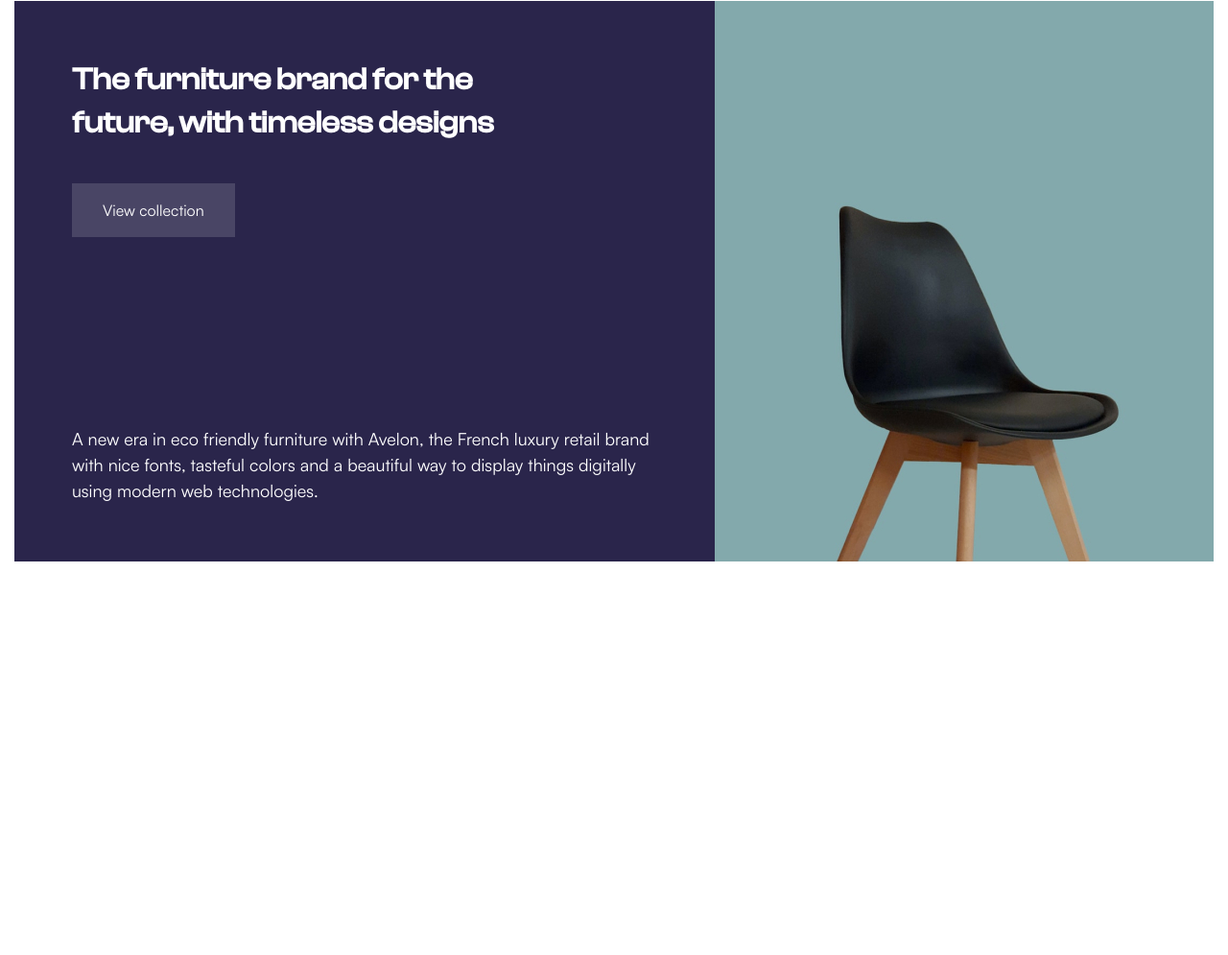
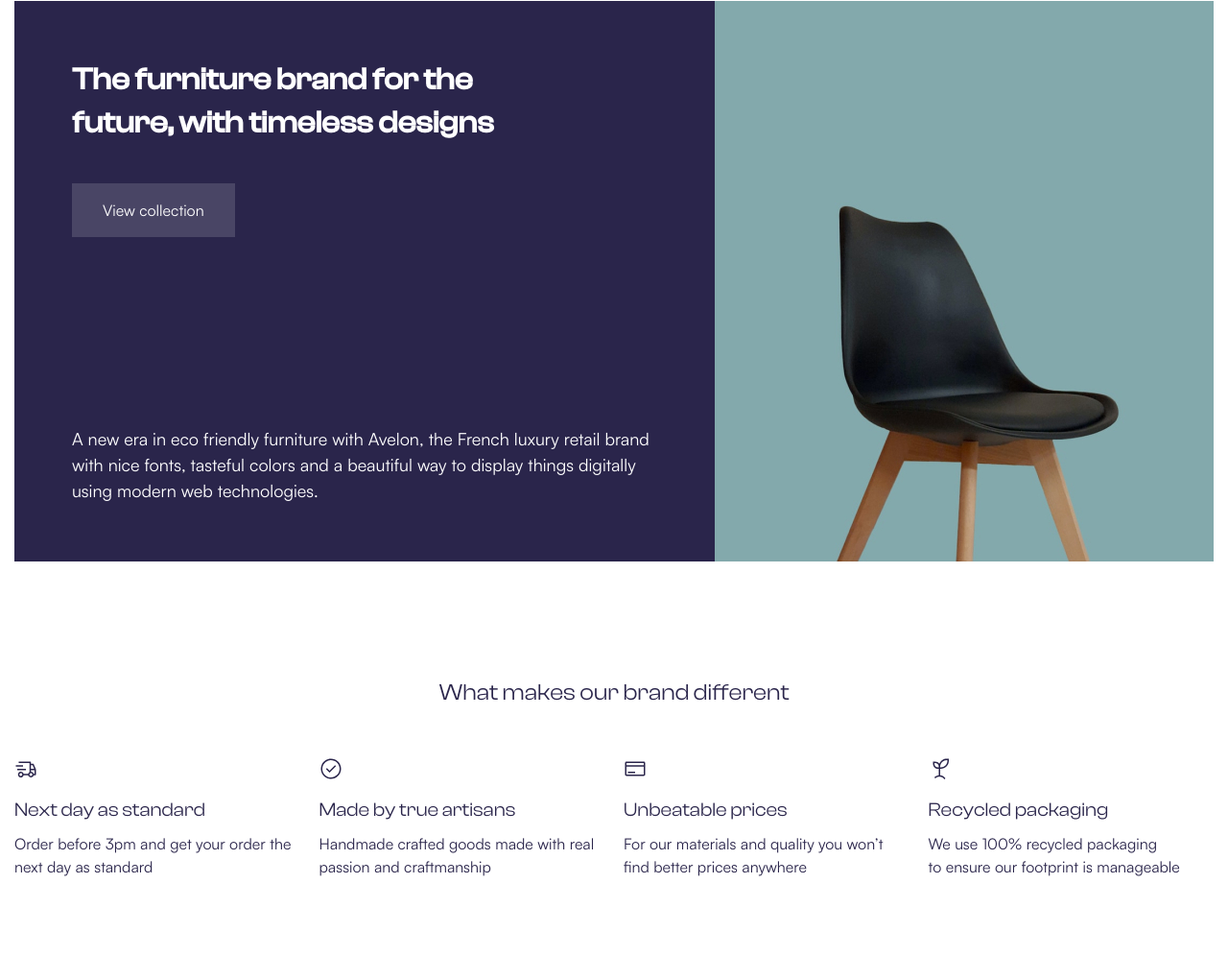
Before and after one commit to WhyDoJo/Avion, a website: page index.html in a window 1280 px wide. Shown: the part 191-1186 px from the top of the page at 96% size. Before the commit the page ends 836 px from the top, so only its background shows below. Drawn offline with Linux system fonts and the light colour scheme.

Commit message:
add section benefits and styles

```diff
--- a/index.html
+++ b/index.html
@@ -122,6 +122,47 @@
           </div>
         </div>
       </section>
+
+      <section class="benefits">
+        <div class="container">
+          <h2 class="title title--small title--centered title--mb-large">
+            What makes our brand different
+          </h2>
+
+          <ul class="benefits__list list-reset grid">
+            <li class="benefits__item benefits__item--next">
+              <h3 class="benefits__subtitle">Next day as standard</h3>
+              <p class="benefits__descr">
+                Order before 3pm and get your order the next day
+                as&nbsp;standard
+              </p>
+            </li>
+
+            <li class="benefits__item benefits__item--made">
+              <h3 class="benefits__subtitle">Made by true artisans</h3>
+              <p class="benefits__descr">
+                Handmade crafted goods made with real passion and craftmanship
+              </p>
+            </li>
+
+            <li class="benefits__item benefits__item--prices">
+              <h3 class="benefits__subtitle">Unbeatable prices</h3>
+              <p class="benefits__descr">
+                For our materials and quality you won&rsquo;t find better prices
+                anywhere
+              </p>
+            </li>
+
+            <li class="benefits__item benefits__item--recycled">
+              <h3 class="benefits__subtitle">Recycled packaging</h3>
+              <p class="benefits__descr">
+                We&nbsp;use 100% recycled packaging to&nbsp;ensure our footprint
+                is&nbsp;manageable
+              </p>
+            </li>
+          </ul>
+        </div>
+      </section>
     </main>
   </body>
 </html>
--- a/src/css/_settings.css
+++ b/src/css/_settings.css
@@ -32,6 +32,12 @@
   cursor: pointer;
 }
 
+.grid {
+  display: grid;
+  grid-template-columns: repeat(12, 1fr);
+  column-gap: var(--gap);
+}
+
 a {
   text-decoration: none;
 }
--- /dev/null
+++ b/src/css/blocks/_benefits.css
@@ -0,0 +1,46 @@
+.benefits {
+  padding-top: 60px;
+  padding-bottom: 80px;
+}
+
+.benefits__item {
+  padding-top: 40px;
+  grid-column: 3 span;
+  background-position: left top;
+  background-size: 24px 24px;
+  background-repeat: no-repeat;
+}
+
+.benefits__item--next {
+  background-image: url("../../icon/benefits-1.svg");
+}
+
+.benefits__item--made {
+  background-image: url("../../icon/benefits-2.svg");
+}
+
+.benefits__item--prices {
+  background-image: url("../../icon/benefits-3.svg");
+}
+
+.benefits__item--recycled {
+  background-image: url("../../icon/benefits-4.svg");
+}
+
+.benefits__subtitle {
+  margin: 0;
+  font-family: var(--second-family);
+  font-size: 20px;
+  font-weight: 400;
+  color: var(--dark-primary);
+
+  margin-bottom: 8px;
+}
+
+.benefits__descr {
+  margin: 0;
+  font-weight: 400;
+  font-size: 16px;
+  line-height: 150%;
+  color: var(--dark-primary);
+}
--- /dev/null
+++ b/src/css/blocks/_title.css
@@ -0,0 +1,23 @@
+.title {
+  margin: 0;
+  font-family: var(--second-family);
+  color: var(--dark-primary);
+  font-weight: 400;
+}
+
+.title--small {
+  font-size: 24px;
+  line-height: 140%;
+}
+
+.title--large {
+  font-size: 32px;
+}
+
+.title--centered {
+  text-align: center;
+}
+
+.title--mb-large {
+  margin-bottom: 50px;
+}
--- a/src/css/main.css
+++ b/src/css/main.css
@@ -10,6 +10,8 @@
 @import url("./blocks/_logo.css");
 @import url("./blocks/_header.css");
 @import url("./blocks/_nav.css");
+@import url("./blocks/_title.css");
 
 /* MAIN */
 @import url("./blocks/_hero.css");
+@import url("./blocks/_benefits.css");
```
Also changed, not shown: src/icon/benefits-1.svg (added), src/icon/benefits-2.svg (added), src/icon/benefits-3.svg (added), src/icon/benefits-4.svg (added).
